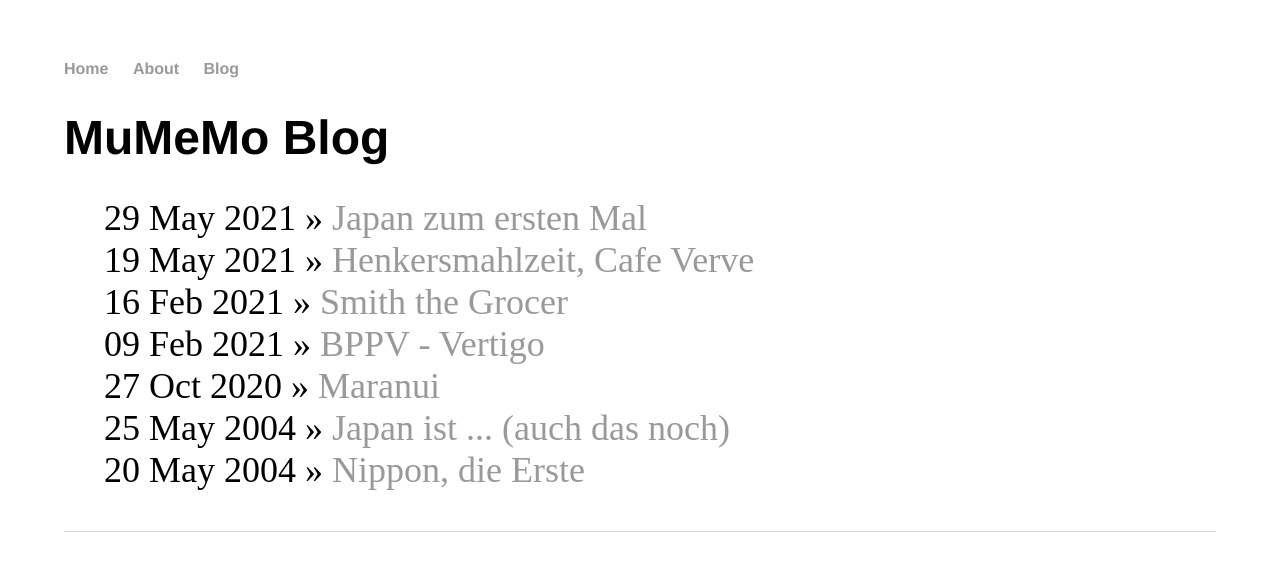
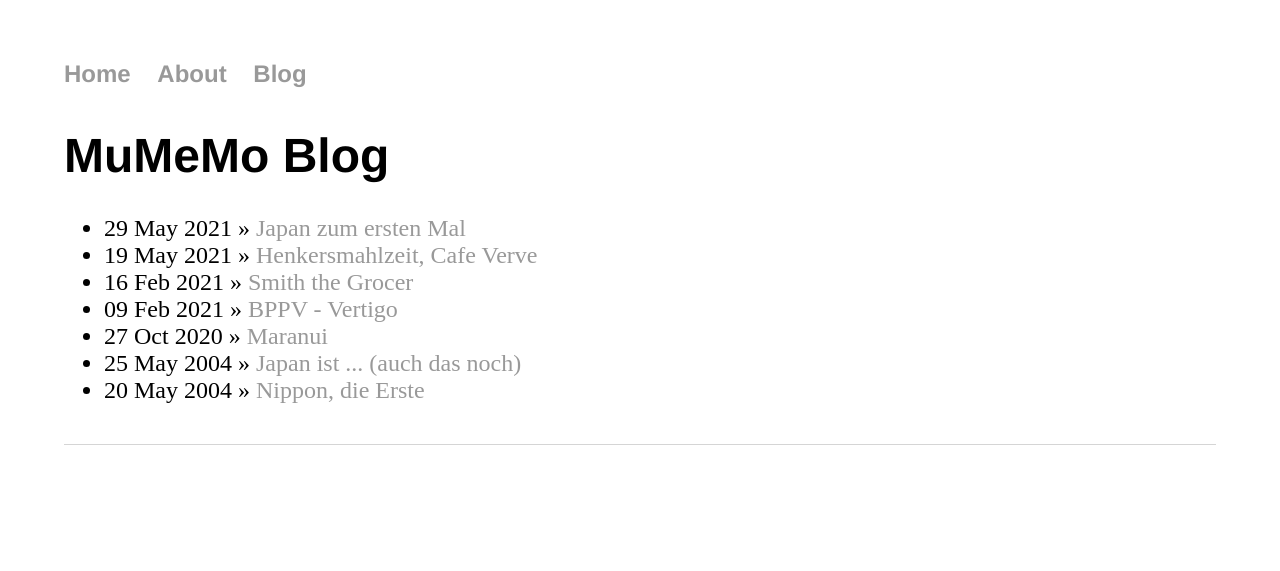
Before and after one commit to rudiverse/rudiverse.github.io, a Jekyll site: the page built from blog/index.html, in a window 1280 px wide. Shown: the top 571 px of the page. Built offline with Jekyll 4.4.1, drawn with Linux system fonts in a browser that asks for light colours.

Commit message:
Update main.css
ul instead of ul.posts, and remove ul.osts li

```diff
--- a/css/main.css
+++ b/css/main.css
@@ -33,12 +33,7 @@ footer {
     font-size: .8em;
 }
 
-ul.posts {
+ul {
     margin: 20px auto 40px;
     font-size: 1.5em;
 }
-
-ul.posts li {
-    list-style: none;
-    font-size: 1.5em;
-}
```
